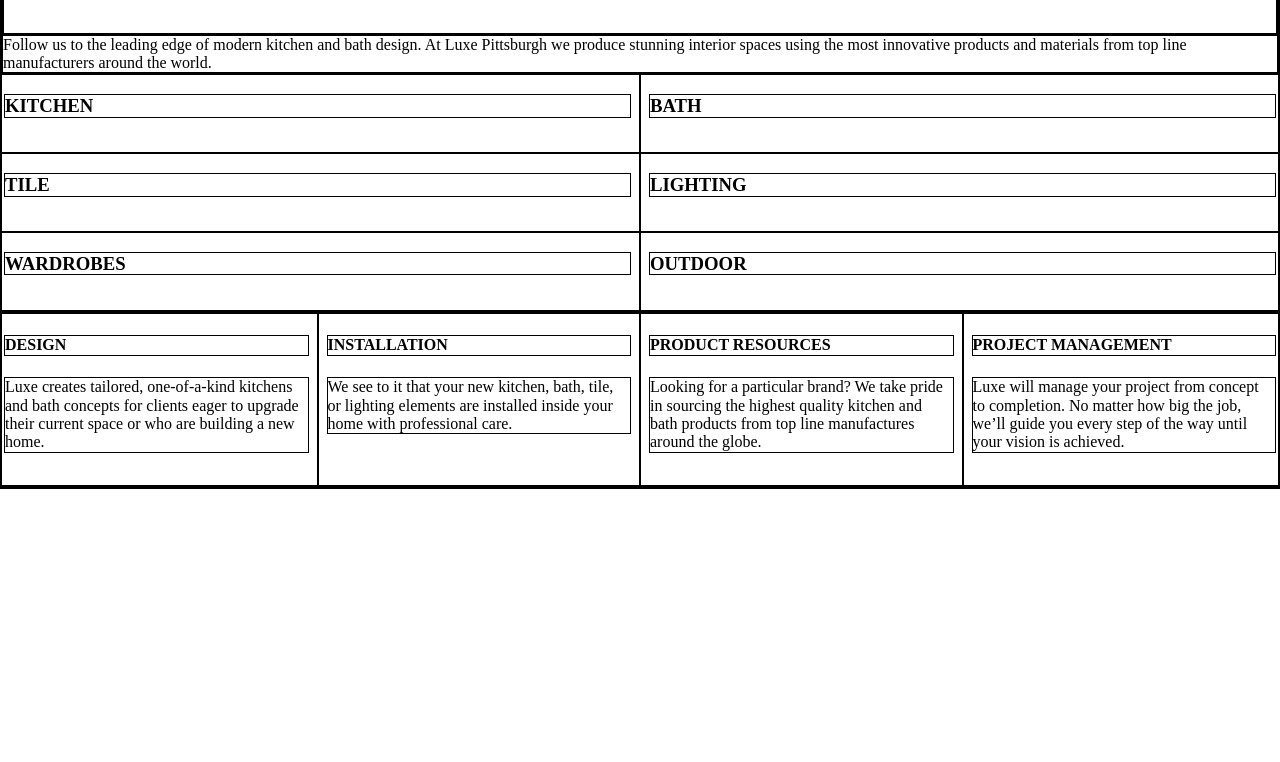
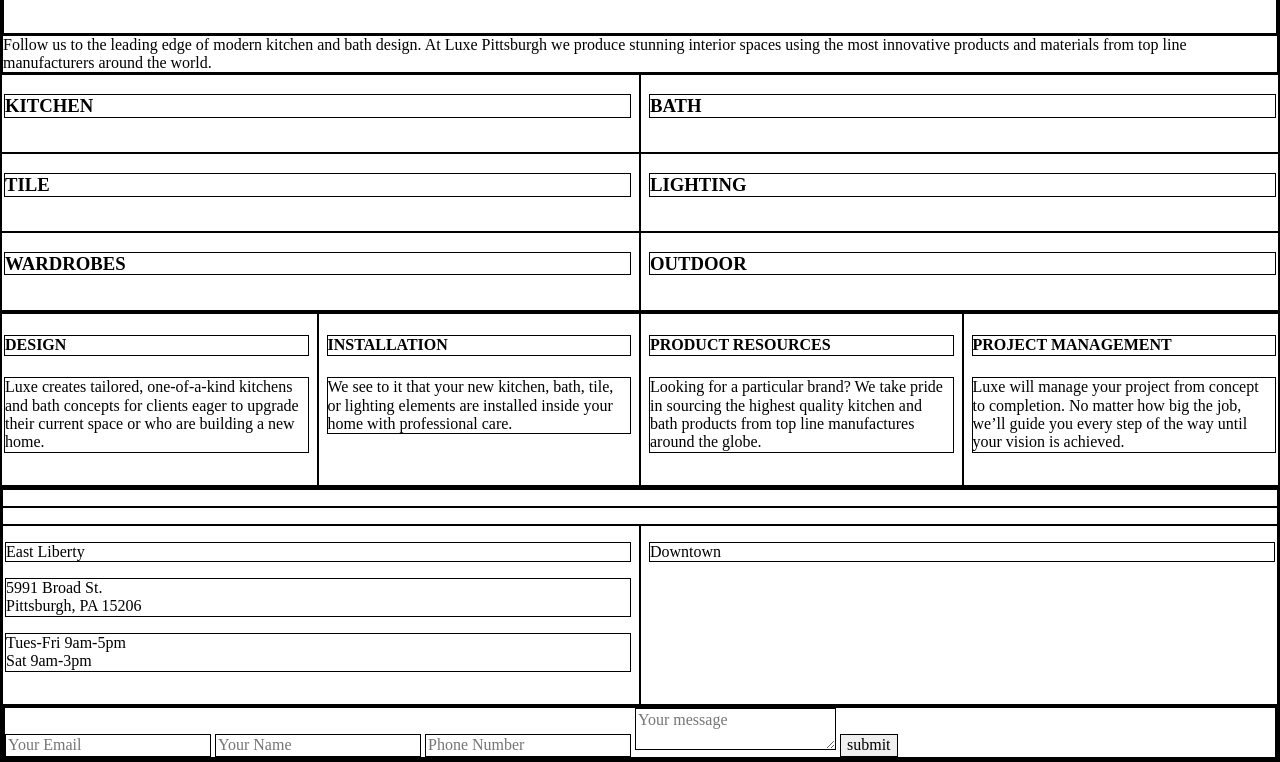
Before and after one commit to Jeneane0147/www.luxepittsburgh.com, a plain HTML site: page index.html in a window 1280 px wide. Shown: the part 157-919 px from the top of the page. Before the commit the page ends 800 px from the top, so only its background shows below. Drawn offline with Linux system fonts and the light colour scheme.

Commit message:
Form and Shit

```diff
--- a/index.html
+++ b/index.html
@@ -44,7 +44,9 @@
     <!-- ROOMS -->
     <!-- ADD IN IMAGES HERE!!! -->
     <section class="grid">
-      <div class="col-6"> <h3> KITCHEN </h3> </div>
+      <div class="col-6">
+        <h3> KITCHEN </h3>
+      </div>
       <div class="col-6"> <h3> BATH </h3> </div>
       <div class="col-6"> <h3> TILE </h3> </div>
       <div class="col-6"> <h3> LIGHTING </h3> </div>
@@ -55,21 +57,51 @@
     <!-- SERVICES -->
     <!-- ADD IMAGES -->
     <section class="grid">
-      <div class="col-3"> <h4> DESIGN </h4> <p> Luxe creates tailored, one-of-a-kind kitchens and bath concepts for clients eager to upgrade their current space or who are building a new home. </p> </div>
+      <div class="col-3">
+        <h4> DESIGN </h4>
+        <p> Luxe creates tailored, one-of-a-kind kitchens and bath concepts for clients eager to upgrade their current space or who are building a new home. </p>
+      </div>
       <div class="col-3"> <h4> INSTALLATION </h4> <p> We see to it that your new kitchen, bath, tile, or lighting elements are installed inside your home with professional care. </p> </div>
       <div class="col-3"> <h4> PRODUCT RESOURCES </h4> <p> Looking for a particular brand? We take pride in sourcing the highest quality kitchen and bath products from top line manufactures around the globe. </p> </div>
       <div class="col-3"> <h4> PROJECT MANAGEMENT </h4> <p> Luxe will manage your project from concept to completion. No matter how big the job, we’ll guide you every step of the way until your vision is achieved. </p> </div>
     </section>
 
+    <!-- VIDEO -->
+    <!-- ADD VIDEO HERE!!! -->
+    <section>
 
+    </section>
 
+    <!-- FOOTER-->
+    <!-- Add in images!!! -->
+    <footer>
 
+      <p></p>
 
+      <div class="grid">
 
+        <div class="col-6">
+          <p> East Liberty </p>
+          <p> 5991 Broad St. <br> Pittsburgh, PA 15206 </p>
+          <p> Tues-Fri 9am-5pm <br> Sat 9am-3pm </p>
+        </div>
 
+        <div class="col-6">
+          <p>Downtown</p>
+        </div>
+      </div>
 
+      <div>
+      <form method="POST" action="https://formspree.io/jeneane0147@aol.com">
+  <input type="email" name="email" placeholder="Your Email">
+  <input type="text" name="firstname" placeholder="Your Name">
+  <input type="number" name="telephone" placeholder="Phone Number">
+  <textarea name="message" placeholder="Your message"></textarea>
+  <button type="submit">submit</button>
+</form>
+</div>
 
-
+    </footer>
 
     <script type="text/javascript" src="js/jquery.min.js"></script>
     <script type="text/javascript" src="js/main.js"></script>
```
